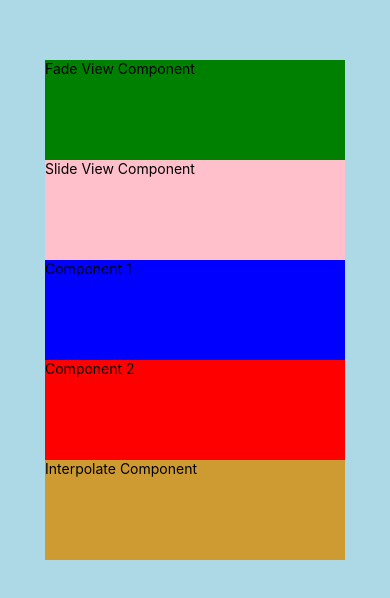
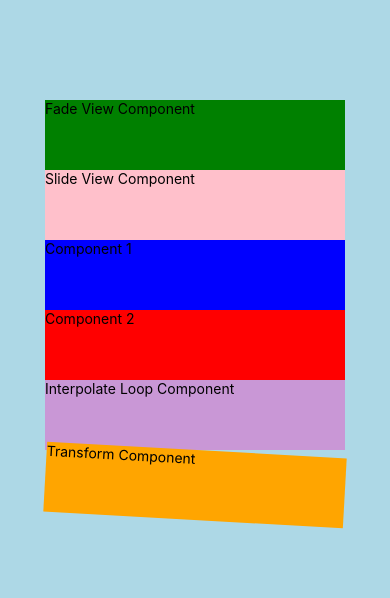
Before and after one commit to trquangtien/rn-animation, a React Native app: screen / in a window 390 px wide. Shown: the part 112-710 px from the top of the page. Built offline with nearby package versions, Linux system fonts and the light colour scheme.

Commit message:
transform component

```diff
--- a/components/animation.component.js
+++ b/components/animation.component.js
@@ -4,6 +4,7 @@ import FadeView from './fade-view.component';
 import Left2RightView from './left2right-view.component';
 import MultipleAnimation from './multiple-animation.view.component';
 import Interpolate from './interpolate.component';
+import Transform from './transform.component';
 
 export default class Animation extends React.Component {
   render() {
@@ -19,6 +20,7 @@ export default class Animation extends React.Component {
         <Left2RightView />
         <MultipleAnimation />
         <Interpolate />
+        <Transform />
       </View>
     );
   }
--- a/components/fade-view.component.js
+++ b/components/fade-view.component.js
@@ -20,7 +20,7 @@ export default class FadeView extends React.Component {
       <Animated.View
         style={{
           width: 300,
-          height: 100,
+          height: 70,
           backgroundColor: 'green',
           opacity
         }}>
--- a/components/interpolate.component.js
+++ b/components/interpolate.component.js
@@ -19,18 +19,18 @@ export default class Interpolate extends React.Component {
 
   render() {
     let backgroundColor = this.state.colorAnim.interpolate({
-      inputRange: [0, 1],
-      outputRange: ['purple', 'yellow']
+      inputRange: [0, 0.5, 1],
+      outputRange: ['green', 'pink', 'blue']
     });
 
     return (
       <Animated.View
         style={{
           width: 300,
-          height: 100,
+          height: 70,
           backgroundColor
         }}>
-        <Text>Interpolate Component</Text>
+        <Text>Interpolate Loop Component</Text>
       </Animated.View>
     );
   }
--- a/components/left2right-view.component.js
+++ b/components/left2right-view.component.js
@@ -22,7 +22,7 @@ export default class Left2RightView extends React.Component {
       <Animated.View
         style={{
           width: 300,
-          height: 100,
+          height: 70,
           backgroundColor: 'pink',
           marginLeft
         }}>
--- a/components/multiple-animation.view.component.js
+++ b/components/multiple-animation.view.component.js
@@ -28,7 +28,7 @@ export default class MultipleAnimation extends React.Component {
         <Animated.View
           style={{
             width: 300,
-            height: 100,
+            height: 70,
             backgroundColor: 'blue',
             marginLeft: marginLeft1
           }}>
@@ -38,7 +38,7 @@ export default class MultipleAnimation extends React.Component {
         <Animated.View
           style={{
             width: 300,
-            height: 100,
+            height: 70,
             backgroundColor: 'red',
             marginLeft: marginLeft2
           }}>
--- /dev/null
+++ b/components/transform.component.js
@@ -0,0 +1,38 @@
+import React from 'react';
+import { Animated, View, Text } from 'react-native';
+
+export default class Transform extends React.Component {
+  constructor(props) {
+    super(props);
+    this.state = {
+      transform: new Animated.Value(0)
+    };
+  }
+
+  componentDidMount() {
+    const rotateAnim1 = Animated.timing(this.state.transform, { toValue: 1, duration: 1000 });
+    const rotateAnim2 = Animated.timing(this.state.transform, { toValue: 0, duration: 1000 });
+
+    const sequenceRotate = Animated.sequence([rotateAnim1, rotateAnim2]);
+    Animated.loop(sequenceRotate).start();
+  }
+
+  render() {
+    let rotate = this.state.transform.interpolate({
+      inputRange: [0, 1],
+      outputRange: ['-15deg', '15deg']
+    });
+
+    return (
+      <Animated.View
+        style={{
+          width: 300,
+          height: 70,
+          backgroundColor: 'orange',
+          transform: [{ rotate }]
+        }}>
+        <Text>Transform Component</Text>
+      </Animated.View>
+    );
+  }
+}
```
